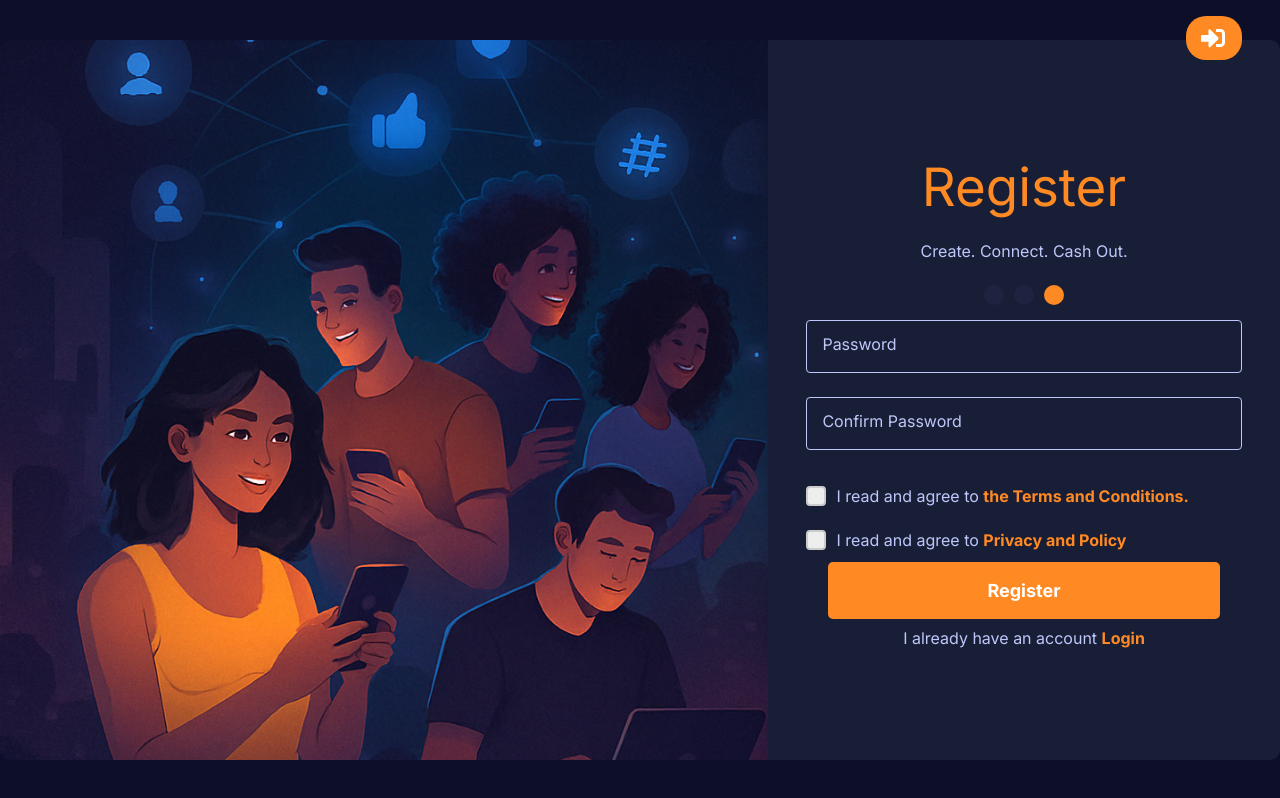
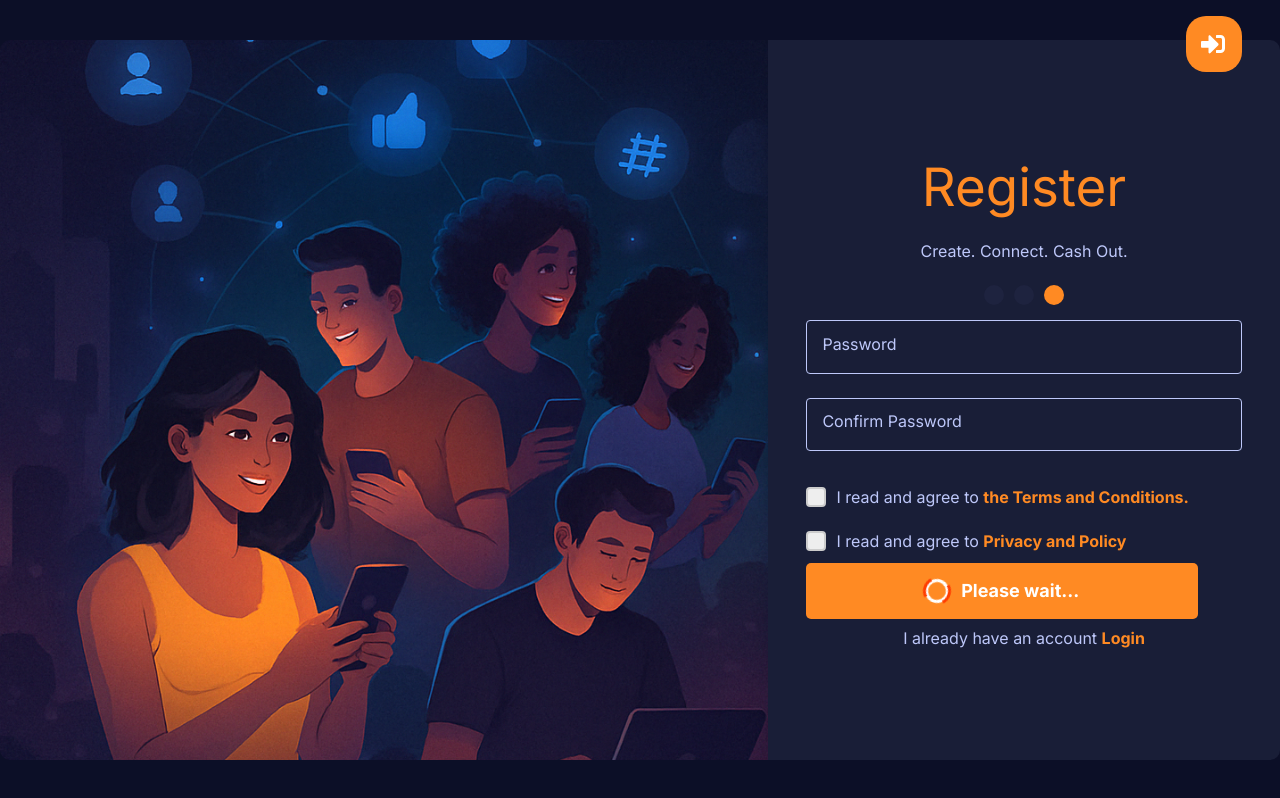
Before and after one commit to kossy59/mmekowebsite, a Next.js app: page /auth/register in a window 1280 px wide. Both pictures are taken after a click on the element 1054 px from the left and 260 px from the top of the page. Built offline with nearby package versions, Linux system fonts and the light colour scheme.

Commit message:
programatic navigation

```diff
--- a/src/app/auth/register/RegisterComponent.tsx
+++ b/src/app/auth/register/RegisterComponent.tsx
@@ -18,14 +18,16 @@ import DotSlideBtn from "./_components/DotSlideBtn";
 import Agree from "./_components/AgreeBtn";
 import { register } from "@/lib/service/register";
 import { useRouter } from "next/navigation";
+import BtnLoader from "@/constants/BtnLoader";
 
+let emailCapture: FormDataEntryValue | null
 export const Register = () => {
   const [agreedTerms, setAgreedTerms] = useState<boolean>(false);
   const [agreedPrivacy, setAgreedPrivacy] = useState<boolean>(false);
   const [step, setStep] = useState<number>(1);
   const [country, setcountry] = useState<string>("");
+  const [loading, setLoading] = useState(false)
   const router = useRouter()
-  // const [state, action, pending] = useActionState(register, undefined)
 
 
   let regex = /^[a-zA-Z0-9_@]+$/;
@@ -34,14 +36,18 @@ export const Register = () => {
   const getLocation = (country: string) => {
     setcountry(`${country}`);
   };
+
+  // Submit form
   async function handleSubmit(formData: FormData){
+    setLoading(true)
+    emailCapture = formData.get("email")
     if(!agreedPrivacy && !agreedTerms) return
     try{
       const result = await register(undefined, formData)
-      router.push("/auth/verfy-email")
+      router.push(`/auth/verify-email/?email=${emailCapture}`)
     }catch(error){
       console.log(error)
-    }
+    }finally {setLoading(false)}
   }
   const inputs = [
     {
@@ -145,7 +151,9 @@ export const Register = () => {
               <input type="hidden" name="signing-type" value="signup" />
               <Agree toThe={<Link href="/term_condition">the Terms and Conditions.</Link>} agree={agreedTerms} setAgree={()=> setAgreedTerms(prev=> !prev)} />
               <Agree toThe={<Link href={"/privacy_&_policy"}>Privacy and Policy</Link>} agree={agreedPrivacy} setAgree={()=> setAgreedPrivacy(prev=> !prev)} />
-              <input type="submit" value={"Register"} className="btn" />
+              <button type="button" className="btn flex items-center justify-center">
+                {!loading ? <p style={{color: "white"}} className="flex items-center justify-center gap-3 text-white"><BtnLoader /> Please wait...</p> : "Register" }
+              </button>
             </Step>
           </div>
           <p>I already have an account <Link href="/">Login</Link></p>
--- a/src/app/auth/register/styles.css
+++ b/src/app/auth/register/styles.css
@@ -150,7 +150,7 @@
 .btn {
     background-color: #ff8a23;
     width: 90%;
-    padding: 15px;
+    height: 3.5rem;
     border: none;
     border-radius: 5px;
     color: #fff;
--- a/src/app/auth/verify-email/page.tsx
+++ b/src/app/auth/verify-email/page.tsx
@@ -8,6 +8,7 @@ import "../register/styles.css"
 // import { Routes ,Route,useNavigate} from 'react-router-dom'
 import { ToastContainer,toast } from 'react-toastify'
 import axios from "axios";
+import { ReadonlyURLSearchParams, useRouter, useSearchParams } from "next/navigation";
 // import 'react-toastify/dist/ReactToastify.css'
 // import {comfirmpasscode,error} from '@/services/features/register/registerSlice'
 // import {changeemailvery} from '@/services/features/register/registerSlice'
@@ -20,6 +21,9 @@ import axios from "axios";
 type PassCodeInputProps = React.ComponentPropsWithoutRef<'input'>
 export default function ConfirmPassCode(){
   const [codeComplete, setCodeComplete] = useState('')
+  const searchParams = useSearchParams()
+  const email: string | null = searchParams.get("email")
+  const router = useRouter()
 
     function handleChange(e: React.FormEvent<HTMLFormElement>) {
       const target = e.target as HTMLInputElement;
@@ -34,7 +38,6 @@ export default function ConfirmPassCode(){
         const form = e.currentTarget;
         const inputs = Array.from(form.querySelectorAll<HTMLInputElement>('.code-input'));
         const index = inputs.indexOf(target);
-        console.log(index === (inputs.length -1))
 
         if (index < inputs.length - 1) {
           inputs[index + 1].value || index === (inputs.length -1) && inputs[index].value ?  inputs.find(v=> v.value === "")?.focus() :
@@ -49,8 +52,13 @@ export default function ConfirmPassCode(){
 
     async function handleSubmitCode(){
       if(codeComplete.length < 5) return toast.error("Code is incomplete")
-        await axios.post("http://localhost:3100/verifyemail", codeComplete)
-        console.log({codeComplete})
+        try{
+          await axios.post("http://localhost:3100/verifyemail", {email, codeComplete})
+          console.log({codeComplete})
+          router.push("/")
+        }catch(error){
+          console.log(error)
+        }
     }
 
     return (
--- /dev/null
+++ b/src/constants/BtnLoader.tsx
@@ -0,0 +1,8 @@
+import React from 'react'
+import "../styles/app.css"
+
+export default function BtnLoader() {
+  return (
+    <span className='btn-loader'></span>
+  )
+}
--- a/src/styles/app.css
+++ b/src/styles/app.css
@@ -188,6 +188,41 @@
   }
   */
 
+    .btn-loader {
+      width: 24px;
+      height: 24px;
+      border: 3px solid #FFF;
+      border-radius: 50%;
+      display: inline-block;
+      position: relative;
+      box-sizing: border-box;
+      animation: rotation 1s linear infinite;
+    }
+
+    .btn-loader::after {
+      content: '';
+      box-sizing: border-box;
+      position: absolute;
+      left: 50%;
+      top: 50%;
+      transform: translate(-50%, -50%);
+      width: 28px;
+      height: 28px;
+      border-radius: 50%;
+      border: 3px solid;
+      border-color: #FF3D00 transparent;
+    }
+
+    @keyframes rotation {
+      0% {
+        transform: rotate(0deg);
+      }
+
+      100% {
+        transform: rotate(360deg);
+      }
+    }
+
   @keyframes slideShow {
     0% {
       background-image: url('../../public/asset/pict/1.png');
```
